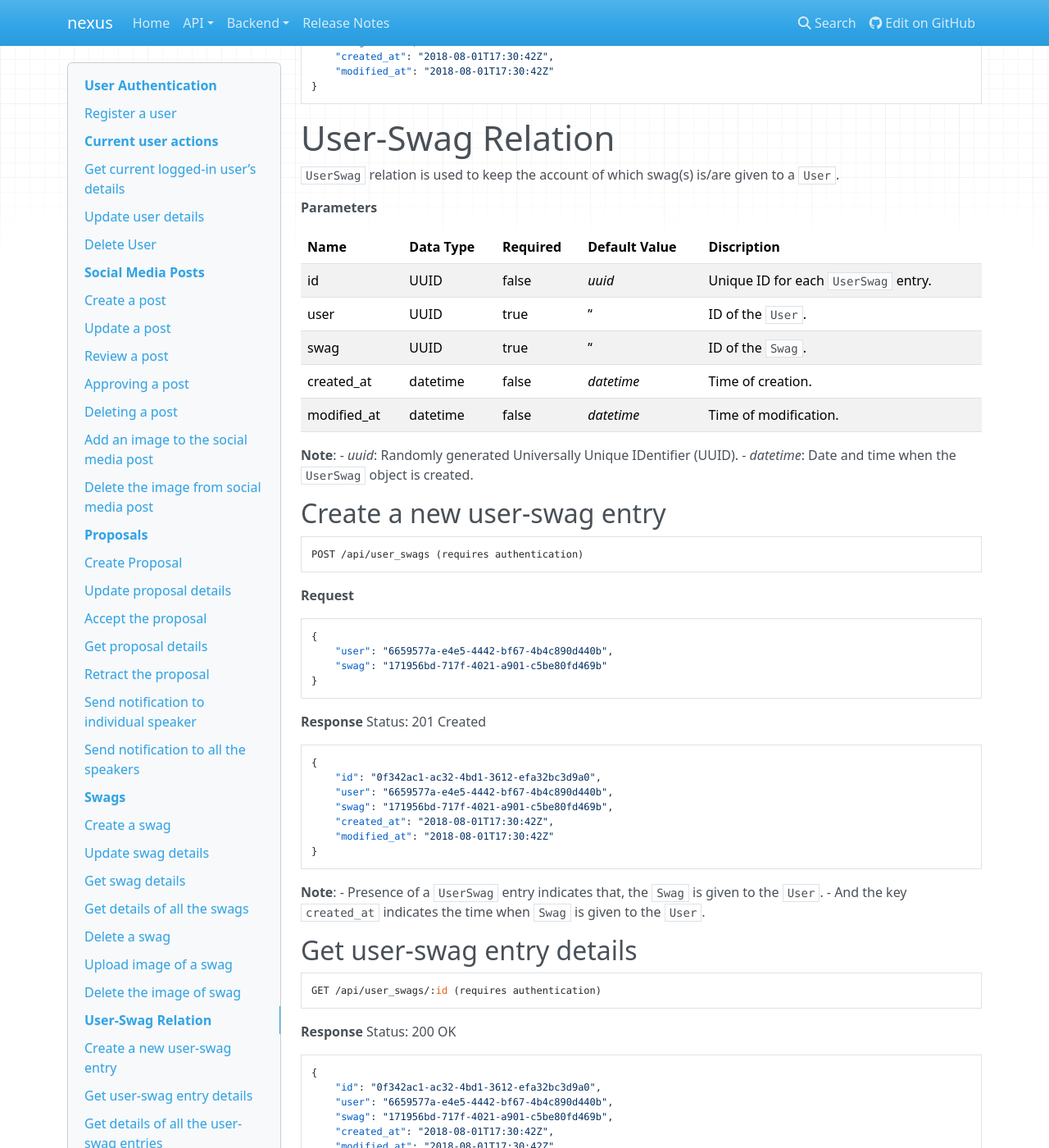
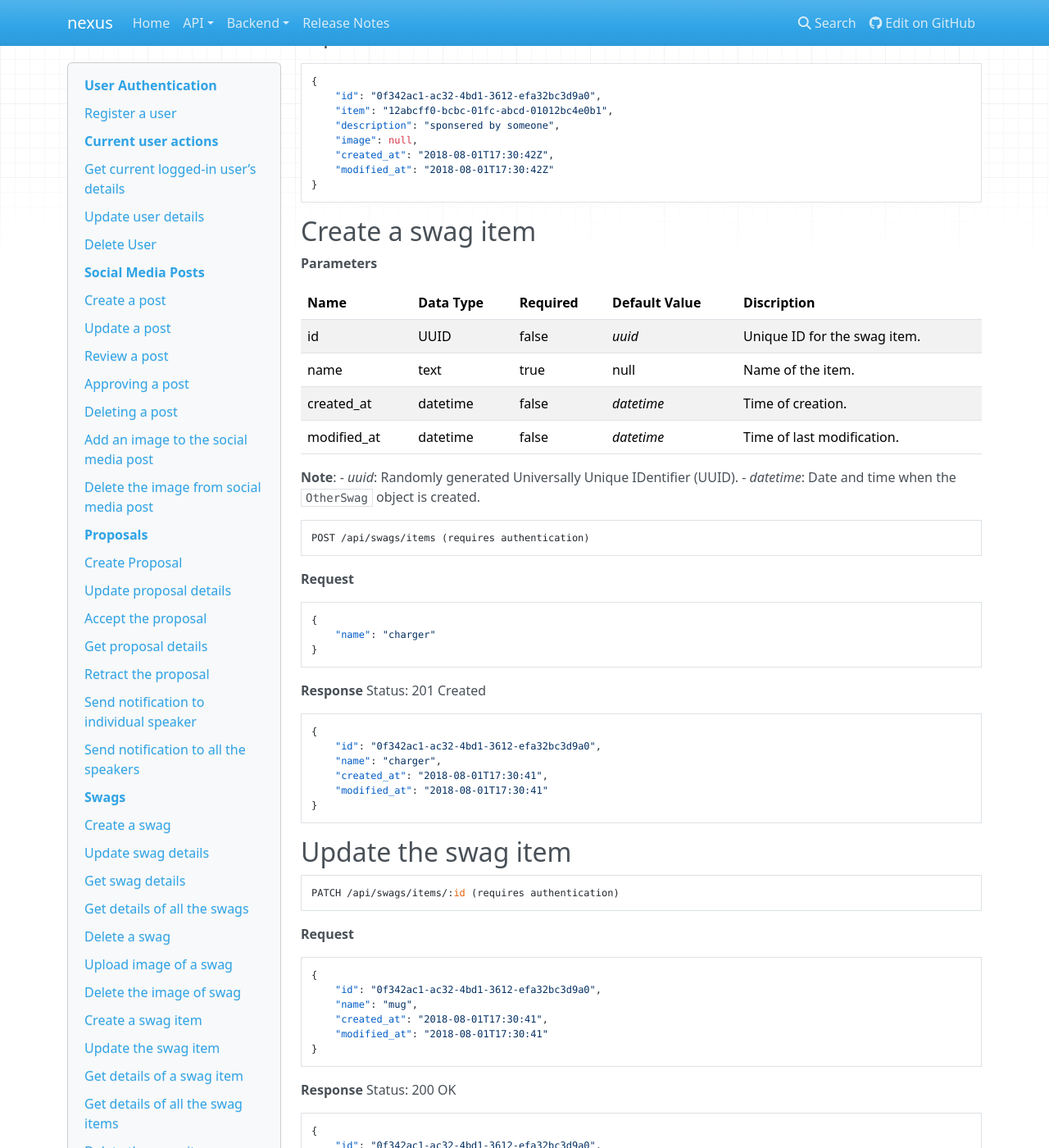
Before and after one commit to CuriousLearner/nexus, an MkDocs documentation site: the page built from docs/api/proposed_endpoints.md, in a window 1280 px wide and 1400 px high, scrolled down 14818 px. Shown: the whole window at 82% size. Built offline with MkDocs 1.6.1, drawn with Linux system fonts in a browser that asks for light colours; nearby versions of some CDN libraries; some of the changed text lies outside the part shown.

Commit message:
feat(docs/api): Add endpoints for swag items
* Add key "item" in model "Swag" as a foreign key to hold "SwagItems".
These items will behave like choices for creating the swag.

````diff
--- a/docs/api/proposed_endpoints.md
+++ b/docs/api/proposed_endpoints.md
@@ -569,8 +569,8 @@ __Note__:
 Name              | Data Type | Required | Default Value  | Discription
 ------------------|-----------|----------|----------------|--------------------
 id                | UUID      | false    | _uuid_         | Unique ID for the swag.
-name              | text      | true     | ''             | Name of the swag.
-description       | text      | false    | ''             | Description of the swag.
+item              | UUID      | true     | ''             | ID for the swag item.
+description       | text      | true     | ''             | Description of the swag.
 image             | text      | false    | ''             | URL of the image of the swag.
 created_at        | datetime  | false    | _datetime_     | Time of creation.
 modified_at       | datetime  | false    | _datetime_     | Time of last modification.
@@ -588,7 +588,7 @@ POST /api/swags (requires authentication)
 **Request**
 ```json
 {
-    "name": "tshirt",
+    "item": "12abcff0-bcbc-01fc-abcd-01012bc4e0b1",
     "description": "sponsered by someone"
 }
 ```
@@ -598,7 +598,7 @@ Status: 201 Created
 ```json
 {
     "id": "0f342ac1-ac32-4bd1-3612-efa32bc3d9a0",
-    "name": "tshirt",
+    "item": "12abcff0-bcbc-01fc-abcd-01012bc4e0b1",
     "description": "sponsered by someone",
     "image": null,
     "created_at": "2018-08-01T17:30:42Z",
@@ -616,7 +616,7 @@ PATCH /api/swags/:id (requires authentication)
 ```json
 {
     "id": "0f342ac1-ac32-4bd1-3612-efa32bc3d9a0",
-    "name": "pendrive",
+    "item": "12abcff0-bcbc-01fc-abcd-01012bc4e0b1",
     "description": "sponsered by someone else",
     "image": null,
     "created_at": "2018-08-01T17:30:42Z",
@@ -629,7 +629,7 @@ Status: 201 Created
 ```json
 {
     "id": "0f342ac1-ac32-4bd1-3612-efa32bc3d9a0",
-    "name": "pendrive",
+    "item": "12abcff0-bcbc-01fc-abcd-01012bc4e0b1",
     "description": "sponsered by someone else",
     "image": null,
     "created_at": "2018-08-01T17:30:42Z",
@@ -648,7 +648,7 @@ Status: 200 OK
 ```json
 {
     "id": "0f342ac1-ac32-4bd1-3612-efa32bc3d9a0",
-    "name": "tshirt",
+    "item": "12abcff0-bcbc-01fc-abcd-01012bc4e0b1",
     "description": "sponsered by someone",
     "image": null,
     "created_at": "2018-08-01T17:30:42Z",
@@ -672,7 +672,7 @@ Status: 200 OK
     "results": [
         {
             "id": "0f342ac1-ac32-4bd1-3612-efa32bc3d9a0",
-            "name": "tshirt",
+            "item": "12abcff0-bcbc-01fc-abcd-01012bc4e0b1",
             "description": "sponsered by someone",
             "image": null,
             "created_at": "2018-08-01T17:30:42Z",
@@ -707,7 +707,7 @@ Status: 201 Created
 ```json
 {
     "id": "0f342ac1-ac32-4bd1-3612-efa32bc3d9a0",
-    "name": "tshirt",
+    "item": "12abcff0-bcbc-01fc-abcd-01012bc4e0b1",
     "description": "sponsered by someone",
     "image": "http://xyz.com/url/of/uploaded_image.jpg",
     "created_at": "2018-08-01T17:30:42Z",
@@ -726,13 +726,127 @@ Status: 200 OK
 ```json
 {
     "id": "0f342ac1-ac32-4bd1-3612-efa32bc3d9a0",
-    "name": "tshirt",
+    "item": "12abcff0-bcbc-01fc-abcd-01012bc4e0b1",
     "description": "sponsered by someone",
     "image": null,
     "created_at": "2018-08-01T17:30:42Z",
     "modified_at": "2018-08-01T17:30:42Z"
 }
 ```
+
+## Create a swag item
+
+**Parameters**
+
+Name              | Data Type | Required | Default Value  | Discription
+------------------|-----------|----------|----------------|--------------------
+id                | UUID      | false    | _uuid_         | Unique ID for the swag item.
+name              | text      | true     | null           | Name of the item.
+created_at        | datetime  | false    | _datetime_     | Time of creation.
+modified_at       | datetime  | false    | _datetime_     | Time of last modification.
+
+__Note__:
+- _uuid_: Randomly generated Universally Unique IDentifier (UUID).
+- _datetime_: Date and time when the `OtherSwag` object is created.
+
+```
+POST /api/swags/items (requires authentication)
+```
+
+**Request**
+```json
+{
+    "name": "charger"
+}
+```
+
+**Response**
+Status: 201 Created
+```json
+{
+    "id": "0f342ac1-ac32-4bd1-3612-efa32bc3d9a0",
+    "name": "charger",
+    "created_at": "2018-08-01T17:30:41",
+    "modified_at": "2018-08-01T17:30:41"
+}
+```
+
+## Update the swag item
+
+```
+PATCH /api/swags/items/:id (requires authentication)
+```
+
+**Request**
+```json
+{
+    "id": "0f342ac1-ac32-4bd1-3612-efa32bc3d9a0",
+    "name": "mug",
+    "created_at": "2018-08-01T17:30:41",
+    "modified_at": "2018-08-01T17:30:41"
+}
+```
+
+**Response**
+Status: 200 OK
+```json
+{
+    "id": "0f342ac1-ac32-4bd1-3612-efa32bc3d9a0",
+    "name": "mug",
+    "created_at": "2018-08-01T17:30:41",
+    "modified_at": "2018-08-01T17:30:41"
+}
+```
+
+## Get details of a swag item
+
+```
+GET /api/swags/items/:id (requires authentication)
+```
+
+**Response**
+Status: 200 OK
+```json
+{
+    "id": "0f342ac1-ac32-4bd1-3612-efa32bc3d9a0",
+    "name": "mug",
+    "created_at": "2018-08-01T17:30:41",
+    "modified_at": "2018-08-01T17:30:41"
+}
+```
+
+## Get details of all the swag items
+
+```
+GET /api/swags/items (requires authentication)
+```
+
+**Response**
+Status: 200 OK
+```json
+{
+    "count": 1,
+    "next": null,
+    "previous": null,
+    "results": [
+        {
+            "id": "0f342ac1-ac32-4bd1-3612-efa32bc3d9a0",
+            "name": "mug",
+            "created_at": "2018-08-01T17:30:41",
+            "modified_at": "2018-08-01T17:30:41"
+        }
+    ]
+}
+```
+
+## Delete the swag item
+
+```
+DELETE /api/swags/items/:id (requires authentication)
+```
+
+**Response**
+Status: 204 No-Content
 
 # User-Swag Relation
 
@@ -746,7 +860,7 @@ id                | UUID      | false    | _uuid_         | Unique ID for each `
 user              | UUID      | true     | ''             | ID of the `User`.
 swag              | UUID      | true     | ''             | ID of the `Swag`.
 created_at        | datetime  | false    | _datetime_     | Time of creation.
-modified_at       | datetime  | false    | _datetime_     | Time of modification.
+modified_at       | datetime  | false    | _datetime_     | Time of last modification.
 
 __Note__:
 - _uuid_: Randomly generated Universally Unique IDentifier (UUID).
@@ -780,7 +894,7 @@ Status: 201 Created
 
 __Note__:
 - Presence of a `UserSwag` entry indicates that, the `Swag` is given to the `User`.
-- And the key `created_at` indicates the time when `Swag` is given to the `User`.
+- And the key `created_at` indicates the time when the `Swag` is given to the `User`.
 
 ## Get user-swag entry details
 
````
